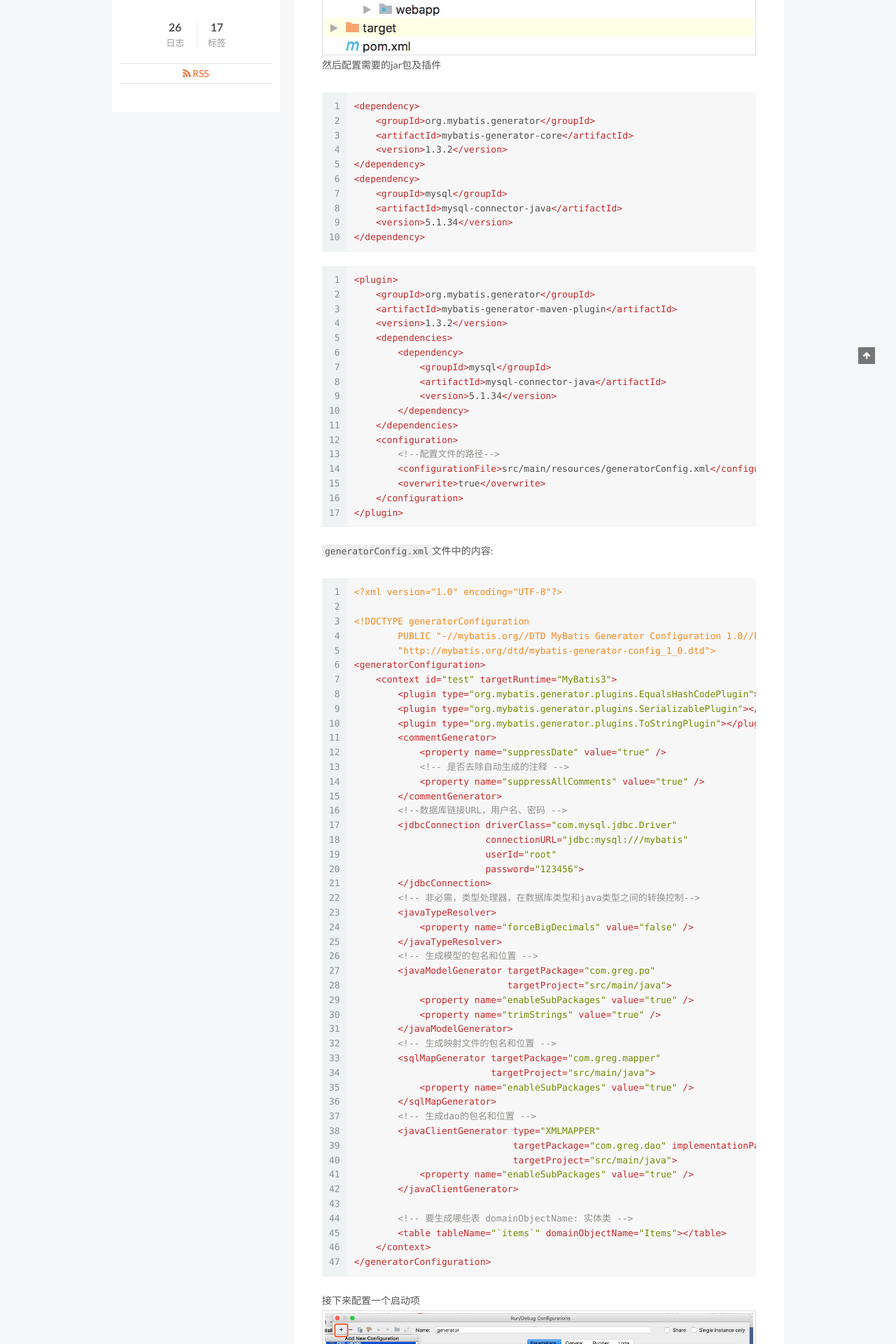
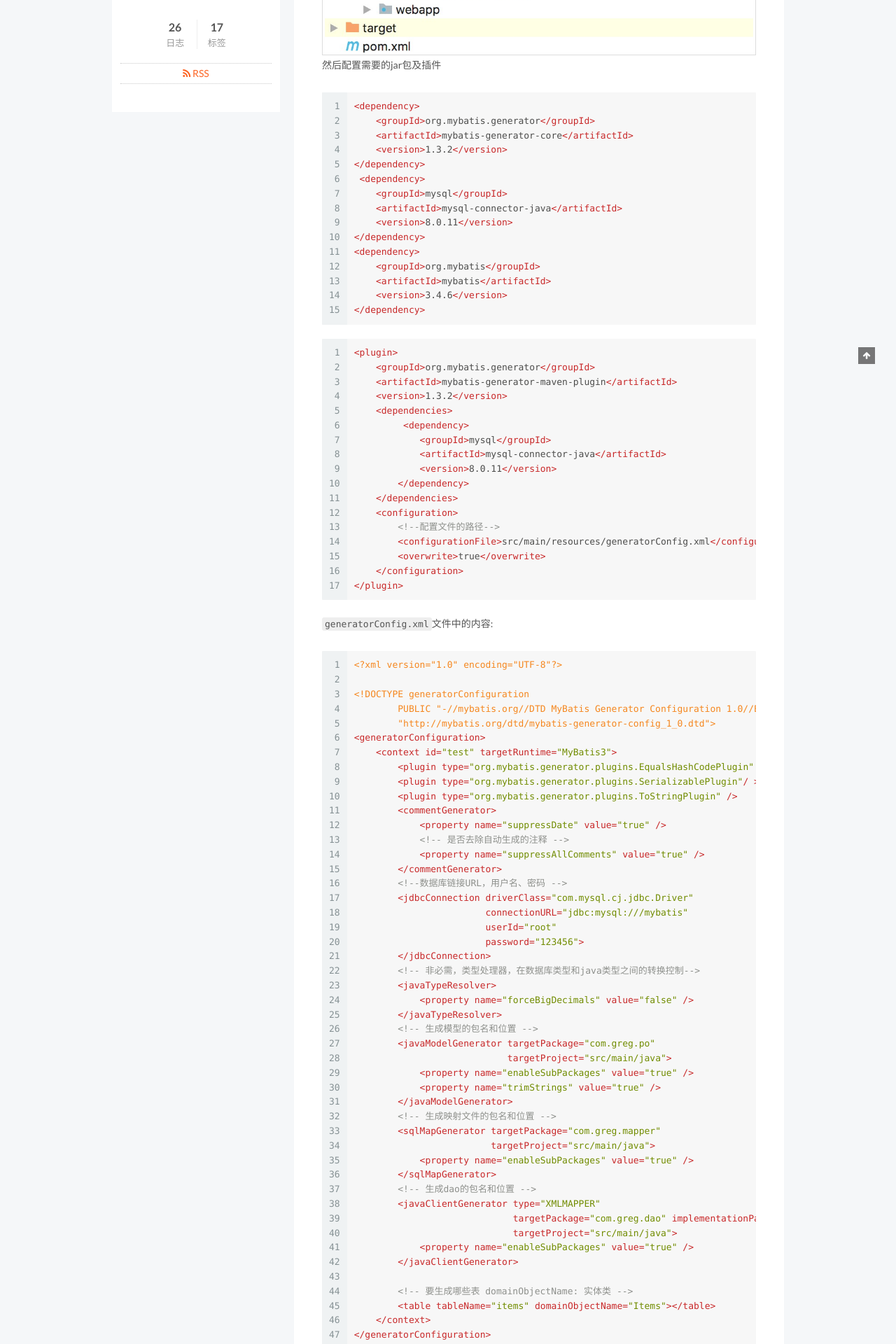
Before and after one commit to jiwuming/jiwuming.github.io, a Jekyll site: the page built from _posts/2018-05-28-MybatisReverse.md, in a window 1280 px wide. Shown: the part 480-2400 px from the top of the page at 70% size. Built offline with Jekyll 4.4.1, drawn with Linux system fonts in a browser that asks for light colours.

Commit message:
调整mybatis逆向配置

````diff
--- a/_posts/2018-05-28-MybatisReverse.md
+++ b/_posts/2018-05-28-MybatisReverse.md
@@ -14,10 +14,15 @@ date: 2018-05-28
     <artifactId>mybatis-generator-core</artifactId>
     <version>1.3.2</version>
 </dependency>
-<dependency>
+ <dependency>
     <groupId>mysql</groupId>
     <artifactId>mysql-connector-java</artifactId>
-    <version>5.1.34</version>
+    <version>8.0.11</version>
+</dependency>
+<dependency>
+    <groupId>org.mybatis</groupId>
+    <artifactId>mybatis</artifactId>
+    <version>3.4.6</version>
 </dependency>
 ```
 <!-- more -->
@@ -27,10 +32,10 @@ date: 2018-05-28
     <artifactId>mybatis-generator-maven-plugin</artifactId>
     <version>1.3.2</version>
     <dependencies>
-        <dependency>
+         <dependency>
             <groupId>mysql</groupId>
             <artifactId>mysql-connector-java</artifactId>
-            <version>5.1.34</version>
+            <version>8.0.11</version>
         </dependency>
     </dependencies>
     <configuration>
@@ -49,16 +54,16 @@ date: 2018-05-28
         "http://mybatis.org/dtd/mybatis-generator-config_1_0.dtd">
 <generatorConfiguration>
     <context id="test" targetRuntime="MyBatis3">
-        <plugin type="org.mybatis.generator.plugins.EqualsHashCodePlugin"></plugin>
-        <plugin type="org.mybatis.generator.plugins.SerializablePlugin"></plugin>
-        <plugin type="org.mybatis.generator.plugins.ToStringPlugin"></plugin>
+        <plugin type="org.mybatis.generator.plugins.EqualsHashCodePlugin" />
+        <plugin type="org.mybatis.generator.plugins.SerializablePlugin"/ >
+        <plugin type="org.mybatis.generator.plugins.ToStringPlugin" />
         <commentGenerator>
             <property name="suppressDate" value="true" />
             <!-- 是否去除自动生成的注释 -->
             <property name="suppressAllComments" value="true" />
         </commentGenerator>
         <!--数据库链接URL，用户名、密码 -->
-        <jdbcConnection driverClass="com.mysql.jdbc.Driver"
+        <jdbcConnection driverClass="com.mysql.cj.jdbc.Driver"
                         connectionURL="jdbc:mysql:///mybatis"
                         userId="root"
                         password="123456">
@@ -86,7 +91,7 @@ date: 2018-05-28
         </javaClientGenerator>
 
         <!-- 要生成哪些表 domainObjectName: 实体类 -->
-        <table tableName="`items`" domainObjectName="Items"></table>
+        <table tableName="items" domainObjectName="Items"></table>
     </context>
 </generatorConfiguration>
 ```
````
